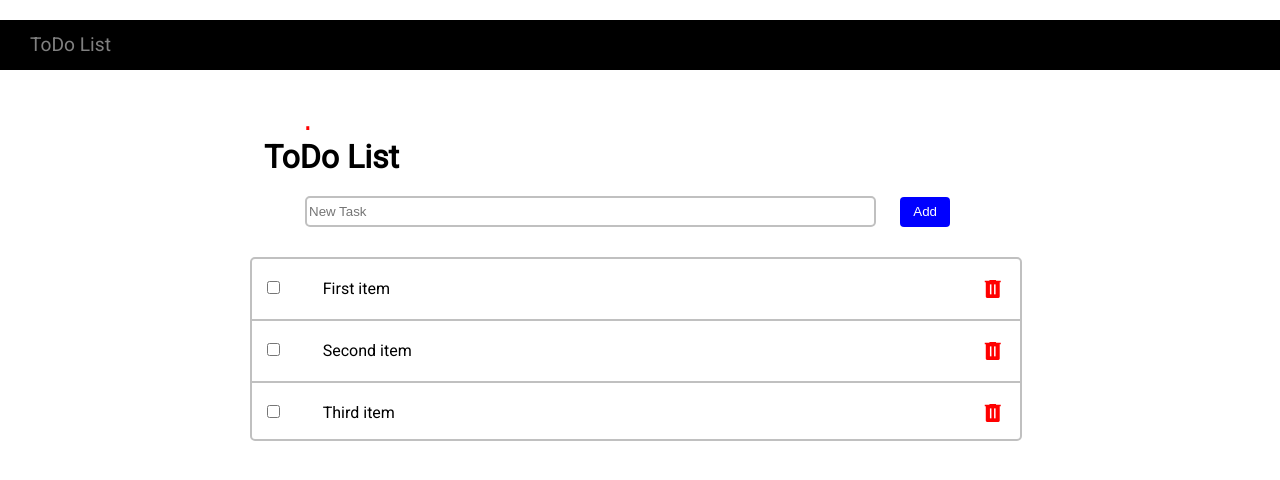
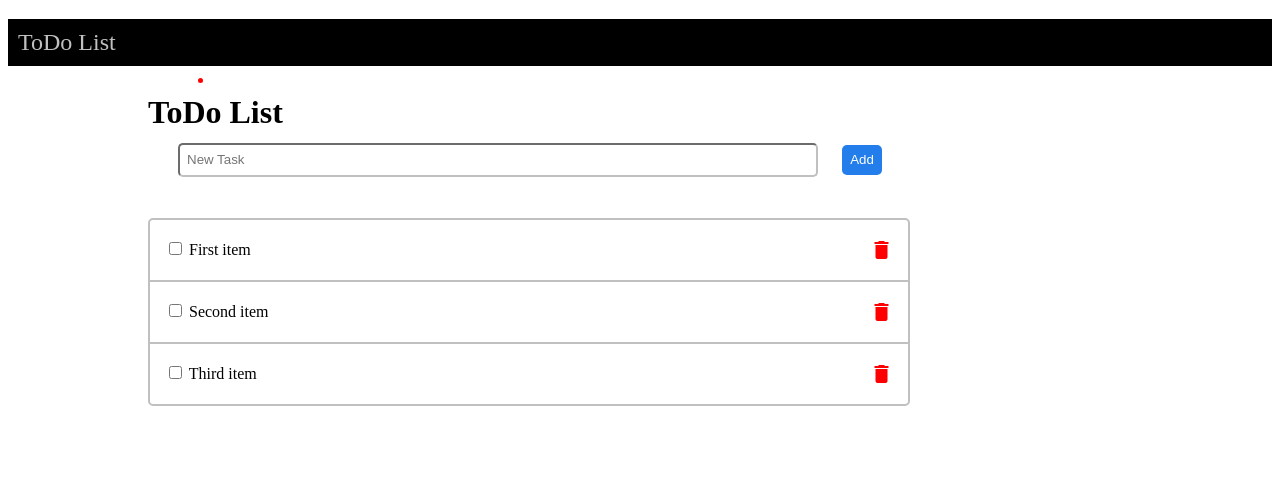
Before and after one commit to RomnSh/RomnSh, a plain HTML site: page index.html in a window 1280 px wide. Drawn offline with nearby package versions, Linux system fonts and the light colour scheme.

Commit message:
Flex (#2)
* Update index.html

* Delete README.md

* Delete index.html

* Delete styles.css

* Delete index.html

* Delete styles.css

* Update index.html

* Delete README.md

* Update styles.css

* Update index.html

* Update styles.css

* Update index.html

* Update index.html

* Update index.html

* Update styles.css

* Update index.html

* Update styles.css

* Update index.html

* trst

* Update index.html

* Update styles.css

* Create README.md

* Delete README.md

* Update index.html

* Update styles.css

* Update index.html

* Update styles.css

```diff
--- a/index.html
+++ b/index.html
@@ -3,33 +3,28 @@
 <head>
   <meta charset="UTF-8">
   <title>ToDo List</title>
-  <link rel="stylesheet" href="src/styles.css"
-</head>
+  <link rel="stylesheet" href="https://fonts.googleapis.com/icon?family=Material+Icons">
+  <link rel="stylesheet" href="src/styles.css">
+  </head>
 <body>
-  <p class="header"><span id="header">ToDo List</span></p><br><br>
-  <samp id=redpoint>.</samp>
-  <form action="" method="post">
-    <label ><b id="main">ToDo List</b></lable><br>
-<input id="text" type="text" name="New task" value="" placeholder="New Task">
-<button>Add</button>
-</form><br>
-<div>
-<link rel="stylesheet" href="https://fonts.googleapis.com/css2?family=Material+Symbols+Outlined:opsz,wght,FILL,GRAD@20..48,100..700,0..1,-50..200" />
-<input type="checkbox" name="list" id="first">
-<label for="first">First item</label> <span class="material-symbols-outlined">
-delete
-</span>
-<br><hr color="silver">
-<input type="checkbox" name="list"id="second">
-<label for="second">Second item</label><span class="material-symbols-outlined">
-delete
-</span>
-<br><hr color="silver">
-<input type="checkbox" name="list"id="third">
-<label for="third">Third item</label><span class="material-symbols-outlined">
-delete
-</span>
-</div>
+  <div class="container-main">
+    <div class="box-Logo">ToDo List</div>
+    <div class="box-red-dot"></div>
+    <div class="box-subject">ToDo List</div>
+    <div class="box-input"> <input class="input-row"  type="text" name="New task" value="" placeholder="New Task">
+    <button class="box-button">Add</button></div>
+  </div>
+    <div class="container-list">
+      <div class="list-item">
+        <input type="checkbox" name="item1" value=""><span> First item</span><i class="material-icons">delete</i>
+      </div>
+      <div class="list-item">
+        <input type="checkbox" name="item2" value=""><span> Second item</span><i class="material-icons">delete</i>
+      </div>
+      <div class="list-item">
+        <input type="checkbox" name="item3" value=""><span> Third item</span><i class="material-icons">delete</i>
+      </div>
+    </div>
 </body>
 </html>
 <!--      тест    -->
--- a/src/styles.css
+++ b/src/styles.css
@@ -1,74 +1,87 @@
-@import url('https://fonts.googleapis.com/css2?family=Roboto:wght@300;400&display=swap');
-*{
-  margin: 0
+.container-main {
+  display: flex;
+  flex-direction:column;
+  height: 180px;
+  justify-content: space-evenly;
+  flex-wrap: nowrap;
 }
-.header{
-  color: grey;
-  width: 100%;
-  height: 50px;
+
+.box-Logo{
+  color: silver;
   background-color: black;
-  font-family: Roboto;
-  line-height: 50px;
-  margin-top: 20px;
-  font-size: 1.2em;
+  font-size: 1.5em;
+  padding: 10px 10px;
 }
-body{
-  font-family: 'Roboto', sans-serif;
+
+.box-red-dot{
+  flex-basis: 5px;
+  width: 5px;
+  background-color: red;
+  border-radius: 3px;
+  margin-left: 190px;
 }
-#header{
-  margin-left: 30px;
+
+.box-subject{
+  font-size: 2em;
+  font-weight: bold;
+  margin-left:140px;
 }
-#main{
-  height: 100px;
-  margin-left: 200px;
-  margin-bottom: 500px;
-  font-size: 2em;
+
+.input-row{
+  height: 28px;
+  width: 50%;
+  border-color: silver;
+  border-radius: 5px;
+  margin-left: 170px;
 }
-button {
+
+button{
   color: white;
-  width: 50px;
+  background-color: #237deb;
+  border: 0;
+  border-radius: 5px;
+  width: 40px;
   height: 30px;
-  background-color: blue;
-  border-radius: 4px;
-  border-style: none;
   margin-left: 20px;
 }
-#text{
-  line-height: 10px;
-  margin-left:305px;
-  margin-top: 20px;
-  margin-bottom: 30px;
-  height: 25px;
-  width: 44%;
+
+::placeholder{
+  padding: 5px;
+}
+
+.container-list{
+  display: flex;
+  flex-direction:column;
+  margin-top: 30px;
   border: 2px solid silver;
   border-radius: 5px;
+  width: 60%;
+  margin-left: 140px;
 }
-div{
-  height: 180px;
-  width: 60%;
-  line-height: 60px;
-  border: 2px solid silver;
-  border-radius: 5px;
-  margin-left: 250px
+
+.list-item{
+  padding: 15px;
+  height: 30px;
+  line-height: 30px;
+  gap: 1rem;
+  border-bottom: 2px solid silver;
 }
-label{margin-left: 5%;}
-input{margin-left: 2%;}
-input:checked + label{
-  text-decoration: line-through;
+
+.list-item:last-of-type{
+  border-bottom: none;
 }
-.material-symbols-outlined {
+
+.material-icons {
   font-variation-settings:
   'FILL' 1,
   'wght' 400,
   'GRAD' 0,
   'opsz' 48;
-  color:red;
-float:right;
-margin-right: 2%;
-margin-top: 18px;
+  color: red;
+  float:right;
+  line-height: 30px;
 }
-#redpoint{
-  font-size: 2em;
-  color: red;
-  margin-left: 300px;
+
+input:checked + span {
+  text-decoration: line-through;
 }
```
Also changed, not shown: README.md (deleted).
